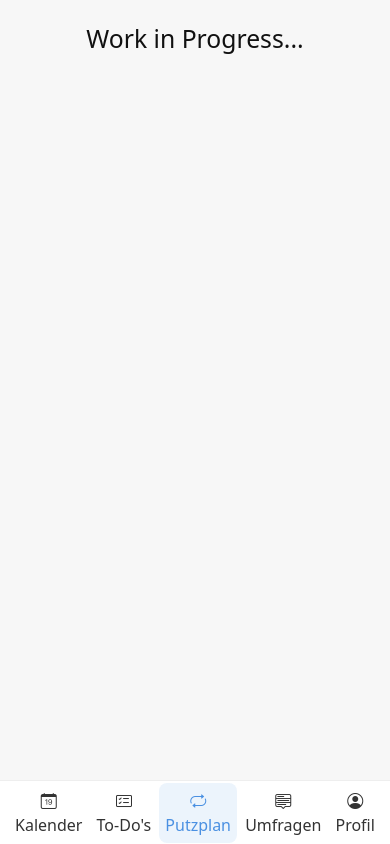
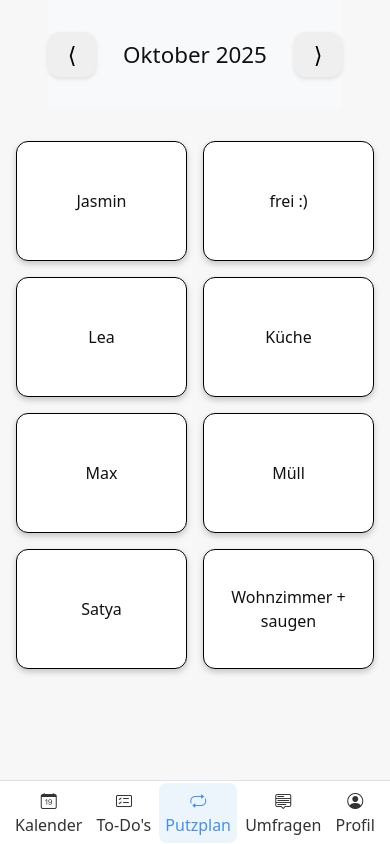
Before and after one commit to Maximilian-Schroeder/flatona, a Flask app: page /cleaning in a window 390 px wide. Run offline with Flask 3, Linux system fonts and the light colour scheme.

Commit message:
added cleaning view

```diff
--- a/app.py
+++ b/app.py
@@ -1,10 +1,11 @@
 from flask import Flask, render_template, jsonify, request, session, redirect, url_for
 from flask_sqlalchemy import SQLAlchemy
 from dotenv import load_dotenv
-from datetime import datetime, timedelta
+from datetime import timedelta, datetime
 import sqlite3
 from werkzeug.security import generate_password_hash, check_password_hash
 import os
+import calendar
 
 load_dotenv()
 
@@ -15,6 +16,34 @@ app.secret_key = os.getenv("SECRET_KEY")
 app.config['SQLALCHEMY_DATABASE_URI'] = os.getenv("DATABASE_URL")
 app.config['SQLALCHEMY_TRACK_MODIFICATIONS'] = False
 db = SQLAlchemy(app)
+
+# Putzplan
+names = ["Jasmin", "Lea", "Max", "Satya"]
+base_tasks = ["Küche", "Müll", "Wohnzimmer + saugen", "frei :)"]
+months = ["Januar","Februar","März","April","Mai","Juni",
+          "Juli","August","September","Oktober","November","Dezember"]
+
+def rotate_tasks(base, offset):
+    offset = offset % len(base)
+    return base[-offset:] + base[:-offset]
+
+tasks_per_month = {month: rotate_tasks(base_tasks, i) for i, month in enumerate(months)}
+
+month_map = {
+    "January": "Januar",
+    "February": "Februar",
+    "March": "März",
+    "April": "April",
+    "May": "Mai",
+    "June": "Juni",
+    "July": "Juli",
+    "August": "August",
+    "September": "September",
+    "October": "Oktober",
+    "November": "November",
+    "December": "Dezember"
+}
+
 
 # Datenbankmodell
 class Event(db.Model):
@@ -130,7 +159,46 @@ def profile():
 
 @app.route("/cleaning")
 def cleaning():
-    return render_template("cleaning.html")
+    month_param = request.args.get("month")  # Optional: ?month=November
+    now = datetime.now()
+    year = now.year
+
+    month_map = {
+        "January": "Januar",
+        "February": "Februar",
+        "March": "März",
+        "April": "April",
+        "May": "Mai",
+        "June": "Juni",
+        "July": "Juli",
+        "August": "August",
+        "September": "September",
+        "October": "Oktober",
+        "November": "November",
+        "December": "Dezember"
+    }
+
+    if month_param in months:
+        current_month = month_param
+    else:
+        current_month_en = now.strftime("%B")
+        current_month = month_map.get(current_month_en, "Januar")  # Default Januar
+
+    tasks = tasks_per_month[current_month]
+
+    month_index = months.index(current_month)
+    prev_month = months[(month_index - 1) % 12]
+    next_month = months[(month_index + 1) % 12]
+
+    return render_template(
+        "cleaning.html",
+        names=names,
+        tasks=tasks,
+        current_month=current_month,
+        prev_month=prev_month,
+        next_month=next_month,
+        year=year
+    )
 
 @app.route("/polls")
 def polls():
--- a/static/style.css
+++ b/static/style.css
@@ -25,6 +25,7 @@ body {
   flex-direction: column;
   align-items: center;
 }
+
 
 /* Login Flex-Drittel */
 .top, .middle, .bottom {
@@ -279,3 +280,108 @@ label { display:block; margin-bottom: 6px; font-weight:500; color:var(--muted);
   .btn { height: 44px; }
   .modal-content { max-width: 600px; height: auto; margin: 5vh auto; }
 }
+
+.month-selector {
+    display: flex;
+    align-items: center;
+    justify-content: center;
+    gap: 2rem; /* mehr Abstand zwischen Buttons und Text */
+    font-family: system-ui, sans-serif;
+    font-size: 1.4rem;
+    font-weight: 500;
+    margin: 1.5rem auto;
+    width: 100%;
+    max-width: 400px;
+    user-select: none;
+}
+
+/* Buttons vergrößert und einheitlich */
+.month-selector button {
+    flex: 0 0 3rem;
+    height: 3rem;
+    font-size: 1.6rem;
+    border: none;
+    border-radius: 12px;
+    cursor: pointer;
+    transition: background 0.2s ease, transform 0.1s ease;
+    box-shadow: 0 2px 4px rgba(0,0,0,0.1);
+}
+
+.month-selector button:hover {
+    background: #e6e6e6;
+}
+
+.month-selector button:active {
+    transform: scale(0.95);
+}
+
+/* Monatsanzeige bleibt einzeilig und mittig */
+.month-selector span {
+    flex: 1;
+    text-align: center;
+    white-space: nowrap; /* verhindert Zeilenumbruch */
+    min-width: 180px;
+}
+
+/* Mobile Optimierung */
+@media (max-width: 480px) {
+    .month-selector {
+        font-size: 1.4rem;
+        gap: 1.5rem;
+    }
+
+    .month-selector button {
+        flex: 0 0 2.8rem;
+        height: 2.8rem;
+        width: 3rem;
+        font-size: 1.4rem;
+    }
+
+    .month-selector span {
+        min-width: 150px;
+    }
+}
+
+.tile-grid {
+    display: grid;
+    grid-template-columns: 1fr; /* mobile: 1 Spalte */
+    gap: 1rem;
+    width: 100%;
+    max-width: 800px;
+    margin: 2rem auto;
+    padding: 0 1rem;
+    box-sizing: border-box;
+}
+
+.tile {
+    background: #fff;
+    border: 1px solid #000;
+    border-radius: 12px;
+    padding: 1rem;
+    box-shadow: 0 3px 6px rgba(0,0,0,0.2);
+    text-align: center;
+
+    /* Einheitliche Höhe */
+    height: 120px;          /* z.B. 120px, anpassen nach Bedarf */
+    display: flex;
+    flex-direction: column;
+    justify-content: center;
+    align-items: center;
+
+    /* Textumbruch */
+    word-break: break-word;
+}
+
+
+@media (min-width: 300px) {
+    .tile-grid {
+        grid-template-columns: repeat(2, 1fr); /* 2 Spalten */
+    }
+}
+
+.main {
+    display: block;
+    width: 100%;
+    max-width: 100%; /* sichert volle Breite */
+    align-items: unset; /* falls vom body geerbt */
+}
--- a/templates/base.html
+++ b/templates/base.html
@@ -10,36 +10,33 @@
   {% block head %}{% endblock %}
 </head>
 <body class="d-flex flex-column min-vh-100">
+  {% block header %}
+  <header class="header bg-light border-bottom d-flex align-items-center justify-content-center">
+  </header>
+  {% endblock %}
 
-<!-- Hier Bottom Navbar -->
-<nav class="bottom-nav d-flex justify-content-around p-2">
+  {% block main %}
+  {% endblock %}
+
+  {% block footer %}
+  <footer class="footer bottom-nav d-flex justify-content-around p-2 border-top">
     <a href="{{ url_for('index') }}" class="nav-item {% if request.endpoint == 'index' %}active{% endif %}">
-        <i class="bi bi-calendar-date"></i>
-        <span>Kalender</span>
+      <i class="bi bi-calendar-date"></i><span>Kalender</span>
     </a>
     <a href="{{ url_for('todo') }}" class="nav-item {% if request.endpoint == 'todo' %}active{% endif %}">
-        <i class="bi bi-card-checklist"></i>
-        <span>To-Do's</span>
+      <i class="bi bi-card-checklist"></i><span>To-Do's</span>
     </a>
     <a href="{{ url_for('cleaning') }}" class="nav-item {% if request.endpoint == 'cleaning' %}active{% endif %}">
-        <i class="bi bi-repeat"></i>
-        <span>Putzplan</span>
+      <i class="bi bi-repeat"></i><span>Putzplan</span>
     </a>
     <a href="{{ url_for('polls') }}" class="nav-item {% if request.endpoint == 'polls' %}active{% endif %}">
-        <i class="bi bi-menu-up"></i>
-        <span>Umfragen</span>
+      <i class="bi bi-menu-up"></i><span>Umfragen</span>
     </a>
     <a href="{{ url_for('profile') }}" class="nav-item {% if request.endpoint == 'profile' %}active{% endif %}">
-        <i class="bi bi-person-circle"></i>
-        <span>Profil</span>
+      <i class="bi bi-person-circle"></i><span>Profil</span>
     </a>
-</nav>
-
-
-  <!-- Hauptinhalt -->
-  <div class="flex-grow-1">
-    {% block content %}{% endblock %}
-  </div>
+  </footer>
+  {% endblock %}
 
   {% block scripts %}{% endblock %}
 </body>
--- a/templates/cleaning.html
+++ b/templates/cleaning.html
@@ -1,9 +1,29 @@
 {% extends "base.html" %}
 
-{% block title %}Profil - flatona{% endblock %}
+{% block title %}Putzplan{% endblock %}
 
-{% block content %}
-<div class="container my-4 text-center">
-  <h2>Work in Progress...</h2>
-</div>
+
+{% block header %}
+<header class="page-header bg-light d-flex flex-column align-items-center justify-content-center py-2">
+  <div class="month-selector">
+    <a href="{{ url_for('cleaning', month=prev_month) }}"><button>⟨</button></a>
+    <span>{{ current_month }} {{ year }}</span>
+    <a href="{{ url_for('cleaning', month=next_month) }}"><button>⟩</button></a>
+  </div>
+</header>
 {% endblock %}
+
+{% block main %}
+<main class="main">
+  <div class="tile-grid">
+      {% for i in range(4) %}
+      <div class="tile name-tile">{{ names[i] }}</div>
+      <div class="tile task-tile">{{ tasks[i] }}</div>
+      {% endfor %}
+  </div>
+</main>
+{% endblock %}
+
+
+{% block scripts %}
+{% endblock %}
--- a/templates/index.html
+++ b/templates/index.html
@@ -20,7 +20,7 @@
 
 {% block title %}Kalender - flatona{% endblock %}
 
-{% block content %}
+{% block main %}
 
 
 <div class="container">
--- a/templates/polls.html
+++ b/templates/polls.html
@@ -2,7 +2,7 @@
 
 {% block title %}Profil - flatona{% endblock %}
 
-{% block content %}
+{% block main %}
 <div class="container my-4 text-center">
   <h2>Work in Progress...</h2>
 </div>
--- a/templates/profile.html
+++ b/templates/profile.html
@@ -1,8 +1,8 @@
 {% extends "base.html" %}
 
-{% block title %}Profil - flatona{% endblock %}
+{% block title %}Profil{% endblock %}
 
-{% block content %}
+{% block main %}
 <div class="container my-4 text-center">
   <h2>Moin {{ username }} 👋</h2>
 
--- a/templates/todo.html
+++ b/templates/todo.html
@@ -2,7 +2,7 @@
 
 {% block title %}Profil - flatona{% endblock %}
 
-{% block content %}
+{% block main %}
 <div class="container my-4 text-center">
   <h2>Work in Progress...</h2>
 
```
Also changed, not shown: environment.yml (added, +35 -0 lines), 2 other files.
